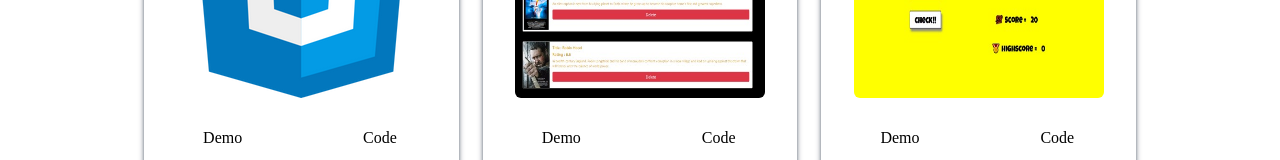
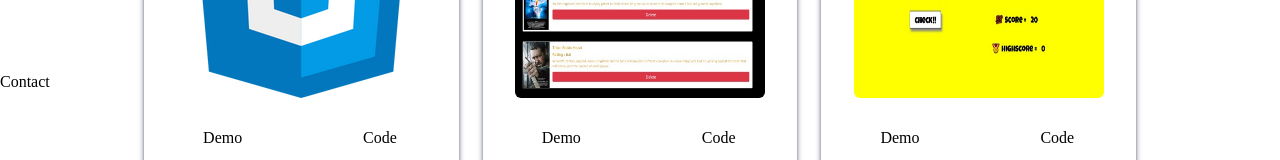
Before and after one commit to GarryAmasia/React-prof.portfolio, a React (Create React App) app: page / in a window 1280 px wide. Shown: the part 3374-3534 px from the top of the page. Built offline with nearby package versions, Linux system fonts and the light colour scheme.

Commit message:
contact section

```diff
--- a/src/App.js
+++ b/src/App.js
@@ -1,4 +1,5 @@
 import About from "./components/About";
+import Contact from "./components/Contact";
 import Hero from "./components/Hero";
 import { NavBar } from "./components/NavBar";
 import Skills from "./components/Skills";
@@ -12,6 +13,7 @@
       <About />
       <Skills />
       <Works />
+      <Contact />
     </div>
   );
 }
--- /dev/null
+++ b/src/components/Contact.jsx
@@ -0,0 +1,7 @@
+import React from "react";
+
+const Contact = () => {
+  return <div>Contact</div>;
+};
+
+export default Contact;
```
